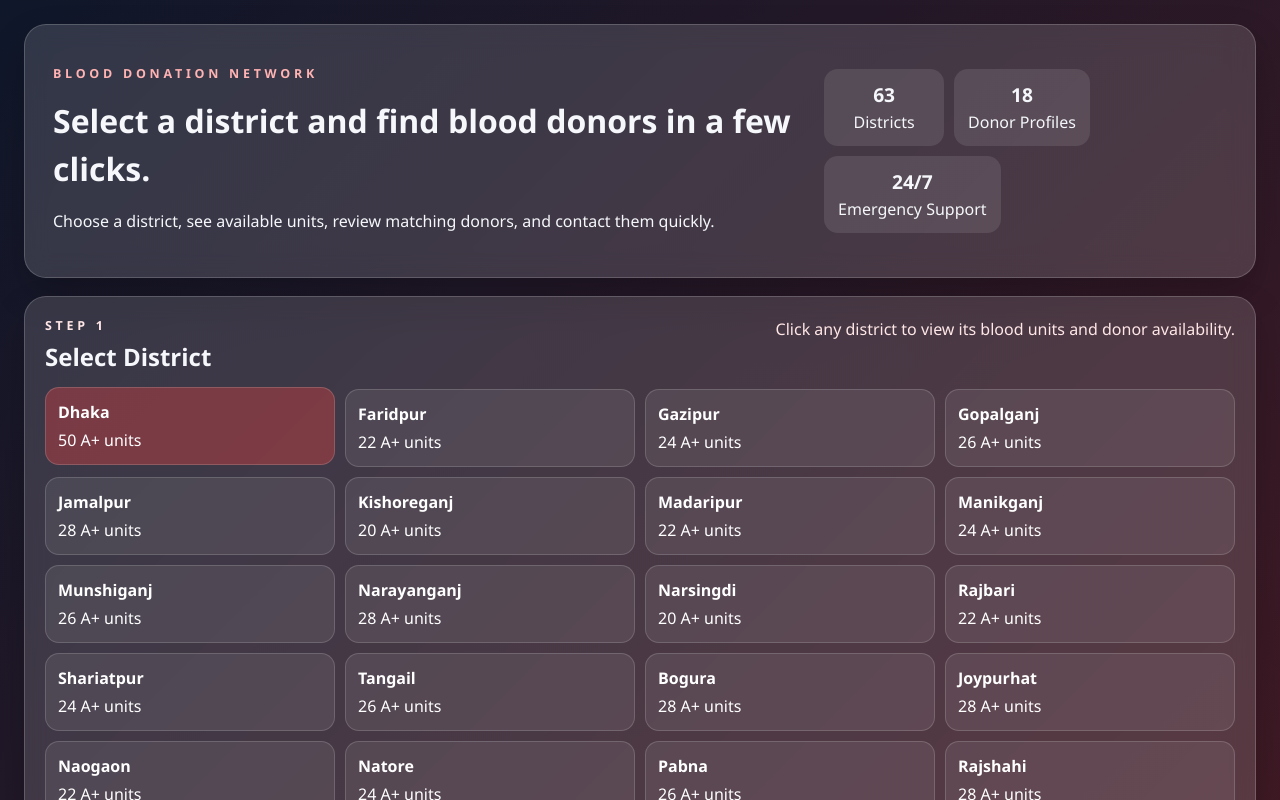
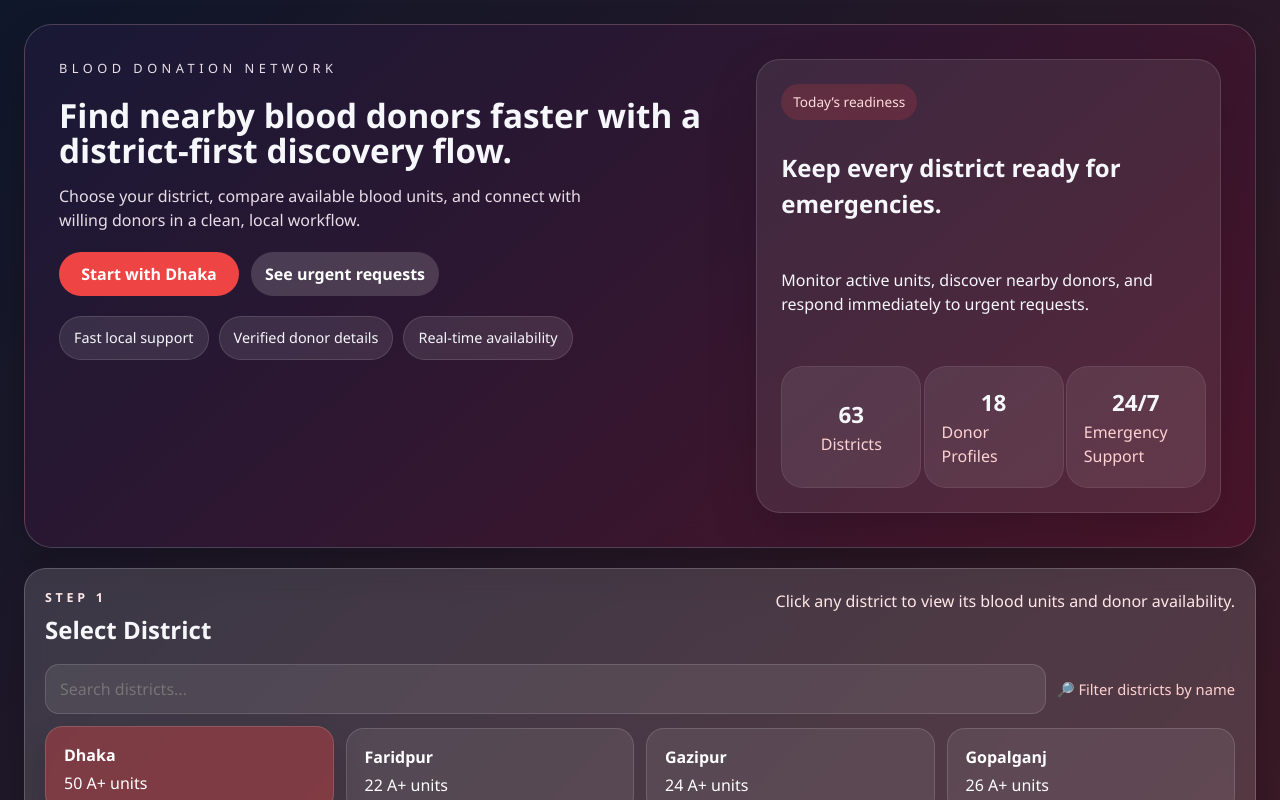
Before and after one commit to tanbirul-arefin/Blood_Bank_Management_System, a React (Vite) app: page / in a window 1280 px wide. Shown: the top 800 px of the page. Built offline with nearby package versions, Linux system fonts and the light colour scheme; the HTML template or start-up script is replaced by a standard one.

Commit message:
coustomizing the all the desult section

```diff
--- a/src/App.jsx
+++ b/src/App.jsx
@@ -119,7 +119,8 @@ const requestData = [
 function App() {
   const [selectedDistrict, setSelectedDistrict] = useState('Dhaka');
   const [selectedGroup, setSelectedGroup] = useState('A+');
-  const [pinnedDonors, setPinnedDonors] = useState([17]);
+  const [districtSearch, setDistrictSearch] = useState('');
+  const [savedContacts, setSavedContacts] = useState([]);
   const [activeChat, setActiveChat] = useState(null);
   const [chatMessage, setChatMessage] = useState('Hi, I need urgent support. Can you help?');
 
@@ -130,42 +131,78 @@ function App() {
   );
   const districtRequests = requestData.filter((request) => request.district === selectedDistrict).slice(0, 3);
   const totalUnits = Object.values(inventoryForDistrict).reduce((sum, value) => sum + value, 0);
+  const selectedGroupUnits = inventoryForDistrict[selectedGroup];
+  const filteredDistricts = districtOptions.filter((district) =>
+    district.toLowerCase().includes(districtSearch.toLowerCase())
+  );
+  const lowSupplyGroups = bloodGroups.filter((group) => {
+    const donors = districtDonors.filter((donor) => donor.blood === group).length;
+    return inventoryForDistrict[group] <= 10 && donors <= 2;
+  });
 
-  const togglePin = (donorId) => {
-    setPinnedDonors((current) =>
+  const toggleSaveContact = (donorId) => {
+    setSavedContacts((current) =>
       current.includes(donorId) ? current.filter((item) => item !== donorId) : [...current, donorId]
     );
   };
 
-  const pinnedList = donorProfiles.filter((donor) => pinnedDonors.includes(donor.id));
+  const savedContactList = donorProfiles.filter((donor) => savedContacts.includes(donor.id));
   const activeDonorInfo =
-    (activeChat && activeChat.district === selectedDistrict && activeChat.blood === selectedGroup)
+    activeChat && activeChat.district === selectedDistrict && activeChat.blood === selectedGroup
       ? activeChat
-      : groupDonors[0] || null;
+      : null;
 
   return (
     <div className="page-shell">
       <main className="dashboard">
         <header className="hero-panel">
-          <div>
-            <p className="eyebrow">Blood Donation Network</p>
-            <h1>Select a district and find blood donors in a few clicks.</h1>
+          <div className="hero-copy">
+            <p className="hero-kicker">Blood Donation Network</p>
+            <h1>Find nearby blood donors faster with a district-first discovery flow.</h1>
             <p>
-              Choose a district, see available units, review matching donors, and contact them quickly.
+              Choose your district, compare available blood units, and connect with willing donors in a clean, local workflow.
             </p>
+            <div className="hero-action-row">
+              <button
+                type="button"
+                className="primary-btn hero-cta"
+                onClick={() => {
+                  setSelectedDistrict('Dhaka');
+                  setSelectedGroup('A+');
+                  setActiveChat(null);
+                }}
+              >
+                Start with Dhaka
+              </button>
+              <button type="button" className="ghost-btn hero-secondary">
+                See urgent requests
+              </button>
             </div>
-          <div className="hero-summary">
-            <div>
+            <div className="hero-pill-row">
+              <span>Fast local support</span>
+              <span>Verified donor details</span>
+              <span>Real-time availability</span>
+            </div>
+          </div>
+          <div className="hero-summary hero-highlight-card">
+            <div className="hero-summary-main">
+              <span className="summary-tag">Today’s readiness</span>
+              <h2>Keep every district ready for emergencies.</h2>
+              <p>Monitor active units, discover nearby donors, and respond immediately to urgent requests.</p>
+            </div>
+            <div className="hero-summary-grid">
+              <div className="hero-summary-item">
                 <strong>{districtOptions.length}</strong>
                 <span>Districts</span>
               </div>
-            <div>
+              <div className="hero-summary-item">
                 <strong>{donorProfiles.length}</strong>
                 <span>Donor Profiles</span>
               </div>
-            <div>
+              <div className="hero-summary-item hero-summary-large">
                 <strong>24/7</strong>
                 <span>Emergency Support</span>
+              </div>
             </div>
           </div>
         </header>
@@ -179,8 +216,20 @@ function App() {
             <p>Click any district to view its blood units and donor availability.</p>
           </div>
 
+          <div className="search-row">
+            <input
+              type="text"
+              placeholder="Search districts..."
+              value={districtSearch}
+              onChange={(event) => setDistrictSearch(event.target.value)}
+              className="search-control"
+            />
+            <span className="search-note">🔎 Filter districts by name</span>
+          </div>
+
           <div className="district-grid">
-            {districtOptions.map((district) => (
+            {filteredDistricts.length > 0 ? (
+              filteredDistricts.map((district) => (
                 <button
                   type="button"
                   key={district}
@@ -194,7 +243,22 @@ function App() {
                   <strong>{district}</strong>
                   <span>{districtInventory[district]['A+']} A+ units</span>
                 </button>
-            ))}
+              ))
+            ) : (
+              <p className="empty-state">No districts match your search. Try another name.</p>
+            )}
+          </div>
+
+          <div className="district-insights">
+            <span className="insight-pill">
+              Top group <strong>{selectedGroup}</strong>
+            </span>
+            <span className="insight-pill">
+              {selectedGroupUnits} units available
+            </span>
+            <span className="insight-pill">
+              Low supply: <strong>{lowSupplyGroups.length ? lowSupplyGroups.join(', ') : 'none'}</strong>
+            </span>
           </div>
         </section>
 
@@ -298,26 +362,31 @@ function App() {
               <p>Each donor below includes their name, number, address, and availability time.</p>
             </div>
 
-            {pinnedList.length > 0 ? (
             <div className="pinned-box">
-                <h3>Pinned Donors</h3>
+              <div className="saved-title-row">
+                <h3>Saved SMS Contacts</h3>
+                <span>{savedContactList.length} saved</span>
+              </div>
+              {savedContactList.length > 0 ? (
                 <div className="pinned-list">
-                  {pinnedList.map((donor) => (
+                  {savedContactList.map((donor) => (
                     <div key={donor.id} className="pinned-item">
                       <span>{donor.name}</span>
-                      <button type="button" onClick={() => setActiveChat(donor)}>
+                      <button type="button" className="chat-mini-btn" onClick={() => setActiveChat(donor)}>
                         Chat
                       </button>
                     </div>
                   ))}
                 </div>
+              ) : (
+                <p className="empty-state">No donors saved yet. Tap “Save for SMS” on any donor card.</p>
+              )}
             </div>
-            ) : null}
 
             <div className="donor-list">
               {groupDonors.length > 0 ? (
                 groupDonors.map((donor) => {
-                  const isPinned = pinnedDonors.includes(donor.id);
+                  const isSaved = savedContacts.includes(donor.id);
 
                   return (
                     <article className="donor-card" key={donor.id}>
@@ -333,8 +402,8 @@ function App() {
                         <p><strong>Phone:</strong> {donor.mobile}</p>
                         <p><strong>Available Time:</strong> {donor.availableTime}</p>
                         <div className="action-row">
-                          <button type="button" className="ghost-btn" onClick={() => togglePin(donor.id)}>
-                            {isPinned ? 'Unpin' : 'Pin'}
+                          <button type="button" className={`save-btn ${isSaved ? 'saved' : ''}`} onClick={() => toggleSaveContact(donor.id)}>
+                            {isSaved ? 'Saved for SMS' : 'Save for SMS'}
                           </button>
                           <button type="button" className="primary-btn" onClick={() => setActiveChat(donor)}>
                             Chat
@@ -360,12 +429,19 @@ function App() {
 
             {activeDonorInfo ? (
               <div className="chat-box">
+                <div className="chat-head">
                   <img src={activeDonorInfo.image} alt={activeDonorInfo.name} className="chat-avatar" />
+                  <div>
                     <h3>{activeDonorInfo.name}</h3>
+                    <p className="chat-role">Ready to respond</p>
+                  </div>
+                </div>
+                <div className="chat-bubble">
                   <p><strong>Blood Group:</strong> {activeDonorInfo.blood}</p>
                   <p><strong>Phone:</strong> {activeDonorInfo.mobile}</p>
                   <p><strong>Address:</strong> {activeDonorInfo.address}</p>
                   <p><strong>Available Time:</strong> {activeDonorInfo.availableTime}</p>
+                </div>
                 <label className="chat-label" htmlFor="messageBox">Message</label>
                 <textarea
                   id="messageBox"
@@ -373,12 +449,14 @@ function App() {
                   value={chatMessage}
                   onChange={(event) => setChatMessage(event.target.value)}
                 />
+                <div className="chat-actions">
                   <button type="button" className="primary-btn" onClick={() => setActiveChat(activeDonorInfo)}>
                     Send Request
                   </button>
                   <button type="button" className="ghost-btn" onClick={() => setActiveChat(null)}>
                     Close
                   </button>
+                </div>
               </div>
             ) : (
               <div className="chat-box">
@@ -392,7 +470,7 @@ function App() {
                 <li>Choose a district</li>
                 <li>Select a blood group</li>
                 <li>Review donor details</li>
-                <li>Pin and contact quickly</li>
+                <li>Save and contact quickly</li>
               </ul>
             </div>
           </aside>
--- a/src/index.css
+++ b/src/index.css
@@ -42,36 +42,88 @@ textarea {
 }
 
 .hero-panel {
-  padding: 28px;
-  display: flex;
-  justify-content: space-between;
-  gap: 20px;
-  align-items: center;
-  margin-bottom: 18px;
+  padding: 34px;
+  display: grid;
+  grid-template-columns: 1.3fr 0.9fr;
+  gap: 26px;
+  align-items: stretch;
+  margin-bottom: 20px;
+  border-radius: 28px;
+  background: linear-gradient(140deg, rgba(25, 25, 55, 0.94), rgba(75, 20, 42, 0.96));
 }
 
 .hero-panel h1 {
-  font-size: 2rem;
-  margin: 8px 0 12px;
+  font-size: clamp(2rem, 2.6vw, 2.8rem);
+  margin: 12px 0 14px;
+  line-height: 1.05;
 }
 
 .hero-summary {
   display: flex;
-  gap: 10px;
-  flex-wrap: wrap;
+  flex-direction: column;
+  gap: 16px;
+  min-height: 100%;
 }
 
-.hero-summary div {
-  min-width: 120px;
-  padding: 12px 14px;
-  border-radius: 14px;
-  background: rgba(255, 255, 255, 0.1);
-  text-align: center;
+.hero-highlight-card {
+  padding: 24px;
+  border-radius: 24px;
+  background: rgba(255,255,255,0.08);
+  border: 1px solid rgba(255,255,255,0.12);
+  box-shadow: 0 20px 50px rgba(0,0,0,0.15);
+}
+
+.hero-summary-main {
+  display: flex;
+  flex-direction: column;
+  gap: 10px;
+}
+
+.summary-tag {
+  align-self: flex-start;
+  display: inline-block;
+  padding: 8px 12px;
+  border-radius: 999px;
+  background: rgba(239, 68, 68, 0.18);
+  color: #ffdddd;
+  font-size: 0.85rem;
+}
+
+.hero-summary-grid {
+  display: grid;
+  grid-template-columns: repeat(3, minmax(0, 1fr));
+  gap: 12px;
+  margin-top: 18px;
+}
+
+.hero-summary-item {
+  padding: 18px 16px;
+}
+
+.hero-summary-item span {
+  color: #ffd2d2;
+}
+
+.hero-summary-item {
+  display: flex;
+  flex-direction: column;
+  justify-content: center;
+  align-items: center;
+  min-height: 108px;
+  min-width: 140px;
+  padding: 16px 18px;
+  border-radius: 22px;
+  background: rgba(255, 255, 255, 0.08);
+  box-shadow: inset 0 0 0 1px rgba(255,255,255,0.08);
+}
+
+.hero-summary-large {
+  min-height: 122px;
 }
 
 .hero-summary strong {
   display: block;
-  font-size: 1.2rem;
+  font-size: 1.4rem;
 }
 
 .eyebrow {
@@ -80,6 +132,50 @@ textarea {
   letter-spacing: 0.3em;
   font-size: 0.78rem;
   font-weight: 700;
+}
+
+.hero-kicker {
+  color: #f5a4a4;
+  text-transform: uppercase;
+  letter-spacing: 0.35em;
+  font-size: 0.8rem;
+  margin: 0;
+}
+
+.hero-copy p {
+  max-width: 560px;
+  color: #e9dee8;
+  margin-bottom: 20px;
+}
+
+.hero-action-row {
+  display: flex;
+  flex-wrap: wrap;
+  gap: 12px;
+  margin-top: 18px;
+}
+
+.hero-cta {
+  min-width: 180px;
+}
+
+.hero-secondary {
+  background: rgba(255,255,255,0.1);
+}
+
+.hero-pill-row {
+  display: flex;
+  flex-wrap: wrap;
+  gap: 10px;
+  margin-top: 20px;
+}
+
+.hero-pill-row span {
+  padding: 10px 14px;
+  border-radius: 999px;
+  font-size: 0.9rem;
+  background: rgba(255, 255, 255, 0.1);
+  border: 1px solid rgba(255,255,255,0.12);
 }
 
 .section-card {
@@ -92,7 +188,56 @@ textarea {
   justify-content: space-between;
   gap: 12px;
   align-items: flex-start;
+  margin-bottom: 16px;
+}
+
+.search-row {
+  display: flex;
+  gap: 10px;
+  flex-wrap: wrap;
+  align-items: center;
   margin-bottom: 14px;
+}
+
+.search-control {
+  flex: 1;
+  min-width: 220px;
+  padding: 12px 14px;
+  border-radius: 14px;
+  border: 1px solid rgba(255,255,255,0.14);
+  background: rgba(255,255,255,0.08);
+  color: white;
+}
+
+.search-control:focus {
+  outline: none;
+  border-color: #ffb3b3;
+  background: rgba(255,255,255,0.14);
+}
+
+.search-note {
+  color: #ffd2d2;
+  font-size: 0.92rem;
+}
+
+.district-insights {
+  display: flex;
+  gap: 10px;
+  flex-wrap: wrap;
+  margin-top: 14px;
+}
+
+.insight-pill {
+  padding: 10px 14px;
+  border-radius: 999px;
+  background: rgba(255, 255, 255, 0.08);
+  color: white;
+  font-size: 0.95rem;
+  border: 1px solid rgba(255,255,255,0.12);
+}
+
+.insight-pill strong {
+  color: #ffb3b3;
 }
 
 .section-heading h2 {
@@ -107,7 +252,7 @@ textarea {
 .district-grid,
 .blood-group-grid {
   display: grid;
-  gap: 10px;
+  gap: 12px;
 }
 
 .district-grid {
@@ -162,14 +307,21 @@ textarea {
 
 .district-card,
 .group-card {
-  padding: 12px;
-  border-radius: 14px;
-  border: 1px solid rgba(255, 255, 255, 0.16);
+  padding: 16px 18px;
+  border-radius: 18px;
+  border: 1px solid rgba(255, 255, 255, 0.14);
   background: rgba(255, 255, 255, 0.08);
   color: white;
   text-align: left;
   cursor: pointer;
-  transition: transform 0.2s ease, background 0.2s ease;
+  transition: transform 0.2s ease, background 0.2s ease, box-shadow 0.2s ease;
+}
+
+.district-card.active,
+.group-card.active,
+.inventory-row.active {
+  background: rgba(239, 68, 68, 0.38);
+  box-shadow: 0 16px 32px rgba(0,0,0,0.16);
 }
 
 .district-card:hover,
@@ -220,11 +372,12 @@ textarea {
 .request-card {
   display: flex;
   justify-content: space-between;
-  gap: 10px;
+  gap: 12px;
   align-items: center;
-  padding: 12px 14px;
-  border-radius: 14px;
-  background: rgba(255, 255, 255, 0.08);
+  padding: 14px 16px;
+  border-radius: 18px;
+  background: rgba(255, 255, 255, 0.09);
+  box-shadow: inset 0 0 0 1px rgba(255,255,255,0.06);
 }
 
 .request-card h3 {
@@ -252,6 +405,19 @@ textarea {
   background: rgba(255, 255, 255, 0.08);
 }
 
+.saved-title-row {
+  display: flex;
+  justify-content: space-between;
+  align-items: center;
+  gap: 8px;
+  margin-bottom: 8px;
+}
+
+.saved-title-row span {
+  color: #ffd2d2;
+  font-size: 0.9rem;
+}
+
 .pinned-list {
   display: flex;
   flex-wrap: wrap;
@@ -274,18 +440,23 @@ textarea {
 
 .donor-card {
   display: flex;
-  gap: 12px;
-  padding: 12px;
-  border-radius: 14px;
-  border: 1px solid rgba(255, 255, 255, 0.12);
-  background: rgba(255, 255, 255, 0.08);
+  gap: 16px;
+  padding: 18px 20px;
+  border-radius: 18px;
+  border: 1px solid rgba(255, 255, 255, 0.14);
+  background: linear-gradient(135deg, rgba(255, 255, 255, 0.15), rgba(255, 255, 255, 0.08));
+  min-height: 220px;
+  align-items: flex-start;
+  box-shadow: 0 14px 30px rgba(0, 0, 0, 0.16);
 }
 
 .donor-card img {
-  width: 76px;
-  height: 76px;
+  width: 104px;
+  height: 104px;
   border-radius: 50%;
   object-fit: cover;
+  flex-shrink: 0;
+  border: 2px solid rgba(255, 255, 255, 0.18);
 }
 
 .donor-info {
@@ -301,6 +472,7 @@ textarea {
 
 .donor-topline h3 {
   margin: 0 0 6px;
+  font-size: 1.05rem;
 }
 
 .status-pill {
@@ -317,15 +489,29 @@ textarea {
 .action-row {
   display: flex;
   gap: 8px;
-  margin-top: 8px;
+  margin-top: 12px;
+  flex-wrap: wrap;
 }
 
 .primary-btn,
-.ghost-btn {
+.ghost-btn,
+.save-btn,
+.message-btn,
+.chat-mini-btn {
   border: none;
   border-radius: 999px;
-  padding: 8px 12px;
+  padding: 10px 14px;
   cursor: pointer;
+  font-weight: 600;
+  transition: transform 0.2s ease, background 0.2s ease;
+}
+
+.primary-btn:hover,
+.ghost-btn:hover,
+.save-btn:hover,
+.message-btn:hover,
+.chat-mini-btn:hover {
+  transform: translateY(-1px);
 }
 
 .primary-btn {
@@ -335,6 +521,22 @@ textarea {
 
 .ghost-btn {
   background: rgba(255, 255, 255, 0.16);
+  color: white;
+}
+
+.save-btn {
+  background: rgba(255, 255, 255, 0.16);
+  color: white;
+}
+
+.save-btn.saved {
+  background: #f59e0b;
+  color: #111827;
+}
+
+.message-btn,
+.chat-mini-btn {
+  background: linear-gradient(135deg, #f97316, #ef4444);
   color: white;
 }
 
@@ -350,9 +552,18 @@ textarea {
 }
 
 .chat-box {
-  padding: 14px;
-  border-radius: 14px;
-  background: rgba(255, 255, 255, 0.08);
+  padding: 16px;
+  border-radius: 18px;
+  background: linear-gradient(135deg, rgba(255, 255, 255, 0.16), rgba(255, 255, 255, 0.08));
+  border: 1px solid rgba(255, 255, 255, 0.16);
+  box-shadow: inset 0 1px 0 rgba(255, 255, 255, 0.1);
+}
+
+.chat-head {
+  display: flex;
+  gap: 10px;
+  align-items: center;
+  margin-bottom: 10px;
 }
 
 .chat-avatar {
@@ -360,7 +571,23 @@ textarea {
   height: 64px;
   border-radius: 50%;
   object-fit: cover;
-  margin-bottom: 8px;
+}
+
+.chat-role {
+  margin: 2px 0 0;
+  color: #ffd2d2;
+  font-size: 0.9rem;
+}
+
+.chat-bubble {
+  padding: 12px 14px;
+  border-radius: 12px;
+  background: rgba(255, 255, 255, 0.12);
+  margin-bottom: 10px;
+}
+
+.chat-bubble p {
+  margin: 4px 0;
 }
 
 .chat-label {
@@ -374,10 +601,23 @@ textarea {
   border-radius: 12px;
   border: 1px solid rgba(255,255,255,0.2);
   padding: 10px;
-  min-height: 90px;
+  min-height: 110px;
   background: rgba(255,255,255,0.12);
   color: white;
-  margin-bottom: 8px;
+  margin-bottom: 10px;
+  resize: vertical;
+}
+
+.chat-textarea:focus {
+  outline: none;
+  border-color: #ffb3b3;
+  background: rgba(255, 255, 255, 0.16);
+}
+
+.chat-actions {
+  display: flex;
+  gap: 8px;
+  flex-wrap: wrap;
 }
 
 .sidebar-note {
@@ -392,6 +632,10 @@ textarea {
 }
 
 @media (max-width: 980px) {
+  .hero-panel {
+    grid-template-columns: 1fr;
+  }
+
   .district-grid,
   .stats-grid,
   .content-grid,
@@ -399,10 +643,13 @@ textarea {
     grid-template-columns: 1fr;
   }
 
-  .hero-panel,
   .section-heading,
   .request-card {
     flex-direction: column;
     align-items: flex-start;
   }
+
+  .hero-summary-grid {
+    grid-template-columns: 1fr;
+  }
 }
```
Also changed, not shown: 5 other files (tests, documents, lock files or other folders). Lines whose indentation alone changed are shown as unchanged.
